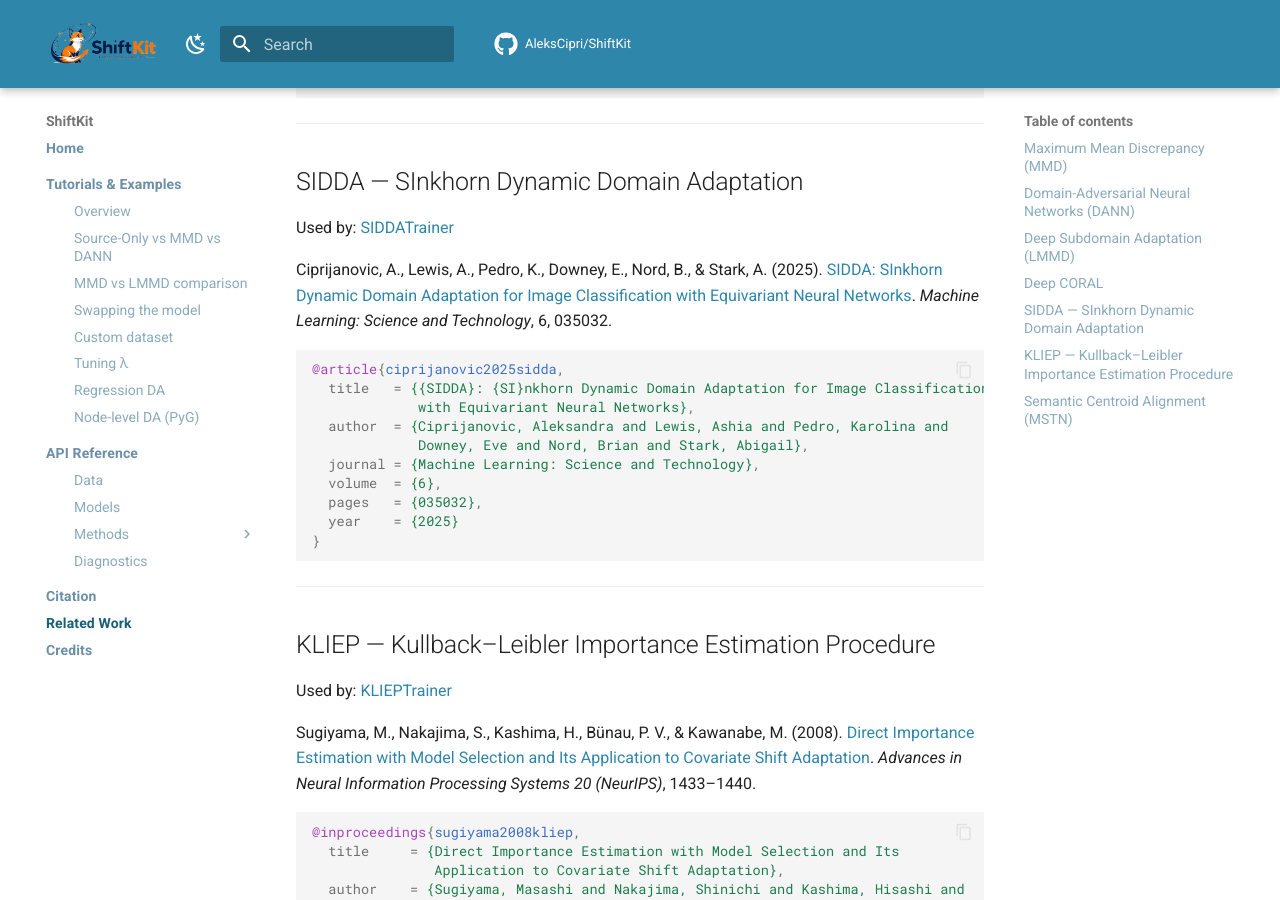
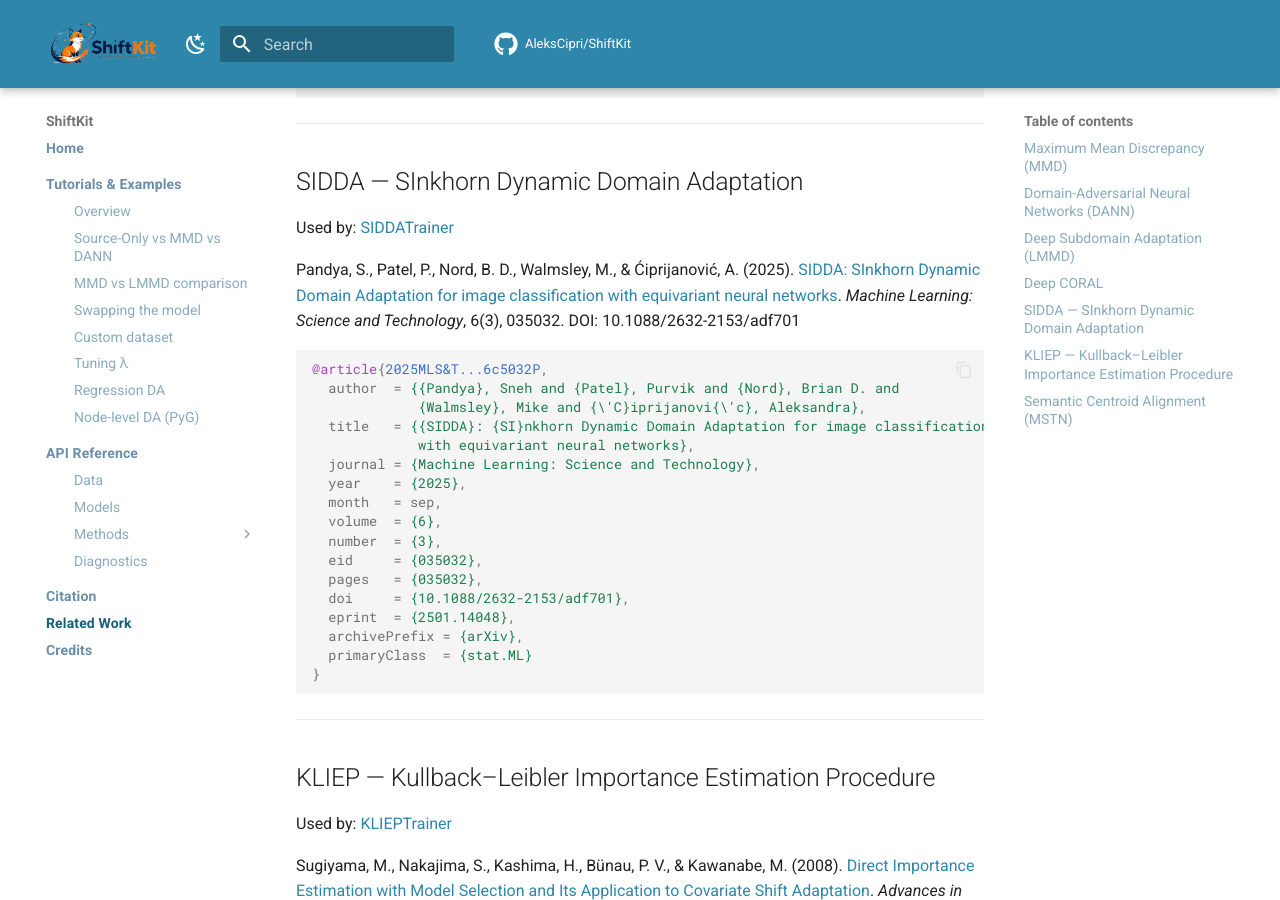
Before and after one commit to AleksCipri/ShiftKit, an MkDocs documentation site: the page built from docs/related_work.md, in a window 1280 px wide and 900 px high, scrolled down 1972 px. Built offline with MkDocs 1.6.1 and Material for MkDocs 9.7.7, drawn with Linux system fonts in a browser that asks for light colours; comment, search, counter and statistics services are not loaded.

Commit message:
Fix SIDDA citation — correct authors, BibTeX from ADS
Co-Authored-By: Claude Sonnet 4.6 <noreply@anthropic.com>

````diff
--- a/docs/related_work.md
+++ b/docs/related_work.md
@@ -102,20 +102,28 @@ Sun, B., & Saenko, K. (2016).
 
 Used by: [SIDDATrainer](methods/sidda.md)
 
-Ciprijanovic, A., Lewis, A., Pedro, K., Downey, E., Nord, B., & Stark, A. (2025).
-[SIDDA: SInkhorn Dynamic Domain Adaptation for Image Classification with Equivariant Neural Networks](https://iopscience.iop.org/article/10.1088/2632-2153/adf701).
-*Machine Learning: Science and Technology*, 6, 035032.
+Pandya, S., Patel, P., Nord, B. D., Walmsley, M., & Ćiprijanović, A. (2025).
+[SIDDA: SInkhorn Dynamic Domain Adaptation for image classification with equivariant neural networks](https://iopscience.iop.org/article/10.1088/2632-2153/adf701).
+*Machine Learning: Science and Technology*, 6(3), 035032.
+DOI: 10.1088/2632-2153/adf701
 
 ```bibtex
-@article{ciprijanovic2025sidda,
-  title   = {{SIDDA}: {SI}nkhorn Dynamic Domain Adaptation for Image Classification
-             with Equivariant Neural Networks},
-  author  = {Ciprijanovic, Aleksandra and Lewis, Ashia and Pedro, Karolina and
-             Downey, Eve and Nord, Brian and Stark, Abigail},
+@article{2025MLS&T...6c5032P,
+  author  = {{Pandya}, Sneh and {Patel}, Purvik and {Nord}, Brian D. and
+             {Walmsley}, Mike and {\'C}iprijanovi{\'c}, Aleksandra},
+  title   = {{SIDDA}: {SI}nkhorn Dynamic Domain Adaptation for image classification
+             with equivariant neural networks},
   journal = {Machine Learning: Science and Technology},
+  year    = {2025},
+  month   = sep,
   volume  = {6},
+  number  = {3},
+  eid     = {035032},
   pages   = {035032},
-  year    = {2025}
+  doi     = {10.1088/2632-2153/adf701},
+  eprint  = {2501.14048},
+  archivePrefix = {arXiv},
+  primaryClass  = {stat.ML}
 }
 ```
 
````
Also changed, not shown: docs/methods/sidda.md (+3 -3 lines).
